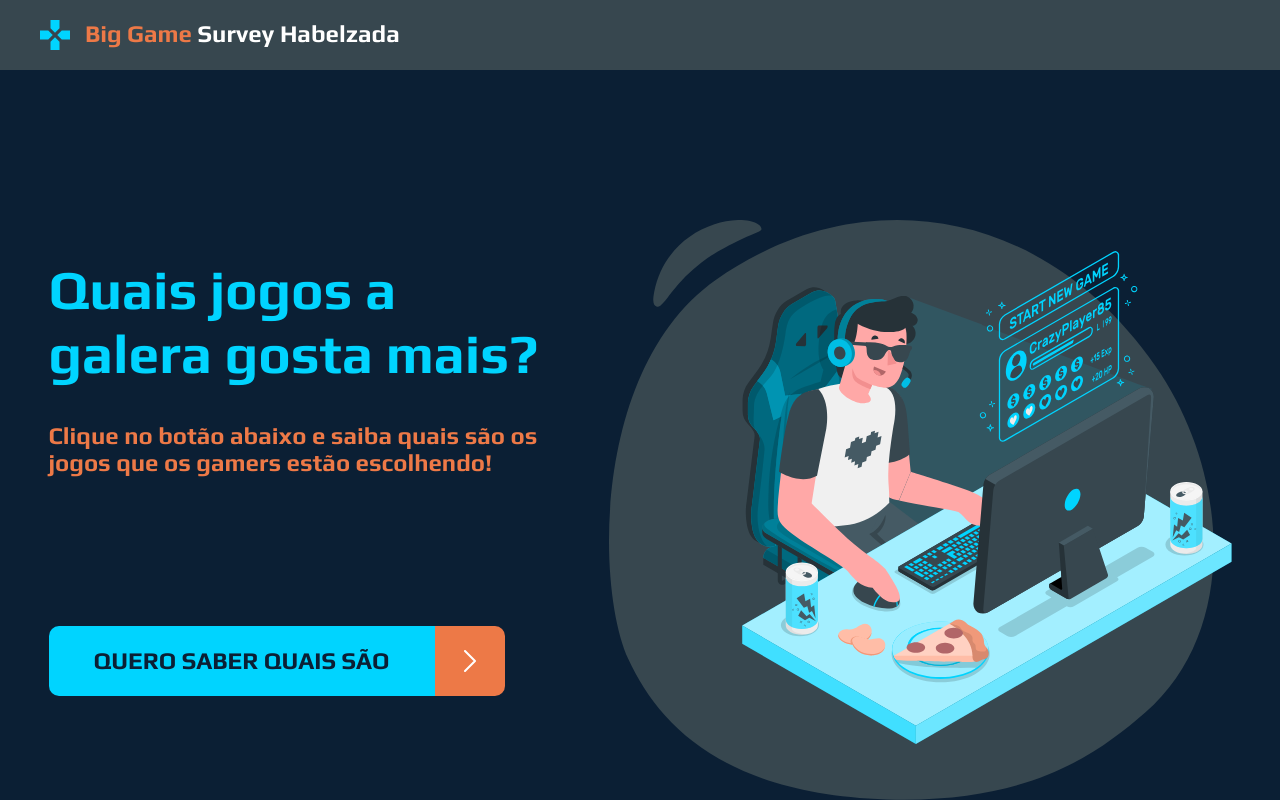
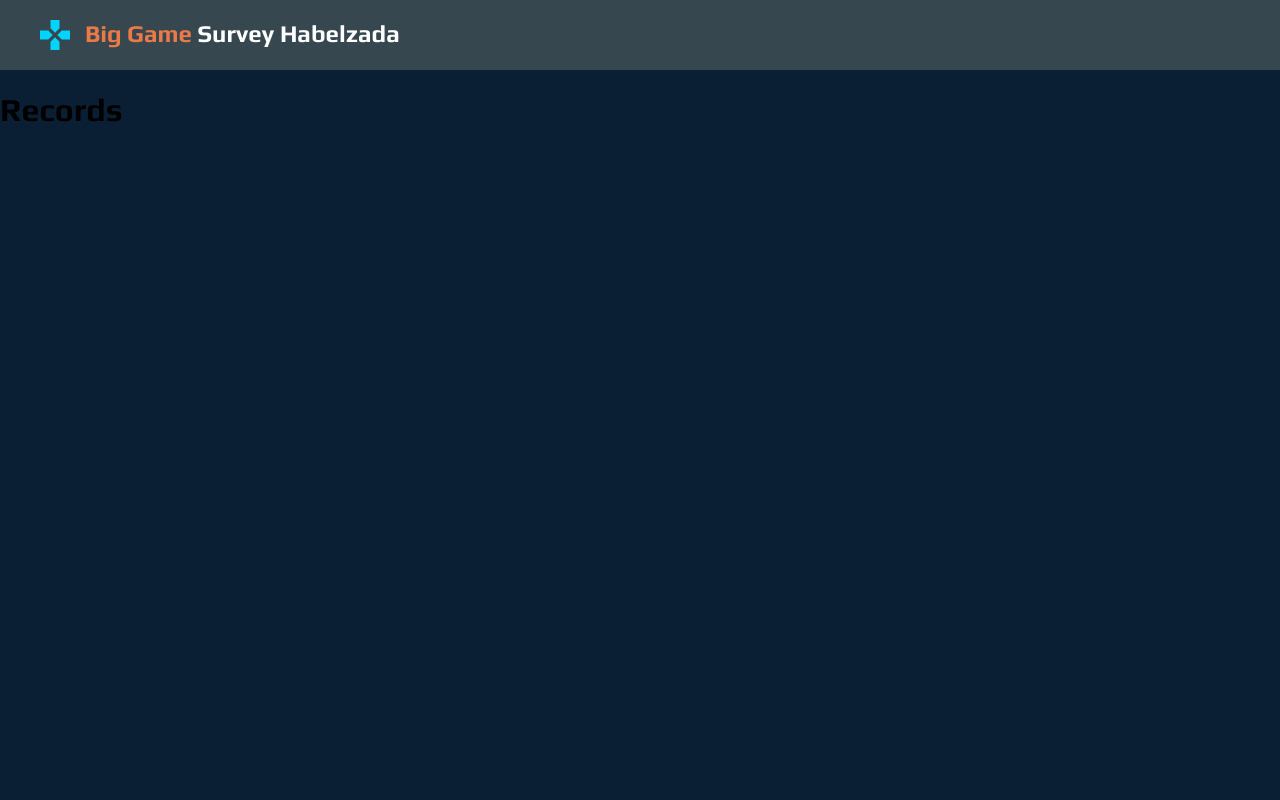
Before and after one commit to JVHabel/sdspesquisa, a React (Create React App) app in the folder front-web/: page /records in a window 1280 px wide. Built offline with nearby package versions, Linux system fonts and the light colour scheme.

Commit message:
Criando navegação com rotas

```diff
--- a/front-web/package.json
+++ b/front-web/package.json
@@ -10,8 +10,10 @@
     "@types/node": "^12.12.59",
     "@types/react": "^16.9.49",
     "@types/react-dom": "^16.9.8",
+    "@types/react-router-dom": "^5.1.5",
     "react": "^16.13.1",
     "react-dom": "^16.13.1",
+    "react-router-dom": "^5.2.0",
     "react-scripts": "3.4.3",
     "typescript": "^3.7.5"
   },
--- a/front-web/src/App.tsx
+++ b/front-web/src/App.tsx
@@ -1,15 +1,13 @@
 import React from 'react';
 import logo from './logo.svg';
 import './App.css';
-import Header from './components/Header/index';
-import Home from './pages/Home';
+import { Route } from 'react-router-dom';
+import Routes from './Routes';
+
 
 function App() {
   return (
-    <div>
-      <Header />
-      <Home />
-    </div>
+    <Routes/>
   );
 }
 
--- /dev/null
+++ b/front-web/src/Routes.tsx
@@ -0,0 +1,24 @@
+import React from 'react';
+import{ BrowserRouter,Switch,Route} from 'react-router-dom';
+import Header from './components/Header/index';
+import Home from './pages/Home';
+import Records from './pages/Records';
+
+
+const Routes = () => (
+<BrowserRouter>
+    <Header/>
+    <Switch>
+        <Route path="/" exact>
+            <Home/>
+        </Route>
+        <Route path="/records">
+            <Records/>
+        </Route>
+    </Switch>
+
+</BrowserRouter>
+
+);
+
+export default Routes;
--- a/front-web/src/components/Header/index.tsx
+++ b/front-web/src/components/Header/index.tsx
@@ -1,16 +1,18 @@
 import React from 'react';
 import{ReactComponent as Logo} from '../../assets/logo.svg'
 import './styles.css';
+import{ Link }from 'react-router-dom';
 
 
 const Header = () => (
     <header className="main-header">
         <Logo />
-        <div className="logo-text">
-            <span className="logo-text-1">Big Game</span>
-            <span className="logo-text-2"> Survey Habelzada</span>
-        </div>
-
+        <Link to="/">
+            <div className="logo-text">
+                <span className="logo-text-1">Big Game</span>
+                <span className="logo-text-2"> Survey Habelzada</span>
+            </div>
+        </Link>
     </header>
 );
 
--- a/front-web/src/pages/Home/index.tsx
+++ b/front-web/src/pages/Home/index.tsx
@@ -2,6 +2,7 @@
 import './styles.css';
 import { ReactComponent as ArrowIcon } from '../../assets/arrow.svg';
 import { ReactComponent as GamerImage } from '../../assets/gamer.svg';
+import{ Link }from 'react-router-dom';
 
 const Home = () => (
     <div className="home-container">
@@ -12,6 +13,7 @@
             <h3 className="home-text-subtitle">
                 Clique no botão abaixo e saiba quais são os jogos que os gamers estão escolhendo!
             </h3>
+            <Link to="/records">
                 <div className="home-actions">
                     <button className="home-btn">
                         QUERO SABER QUAIS SÃO
@@ -20,6 +22,7 @@
                         <ArrowIcon  className="home-image"/>
                     </div>
                 </div>
+            </Link>
         </div>
         <GamerImage />
     </div>
--- /dev/null
+++ b/front-web/src/pages/Records/index.tsx
@@ -0,0 +1,9 @@
+import React from 'react';
+
+const Records = () => (
+
+    <h1>Records</h1>
+
+);
+
+export default Records;
```
Also changed, not shown: 1 other file (tests, documents, lock files or other folders). Lines whose indentation alone changed are shown as unchanged.
